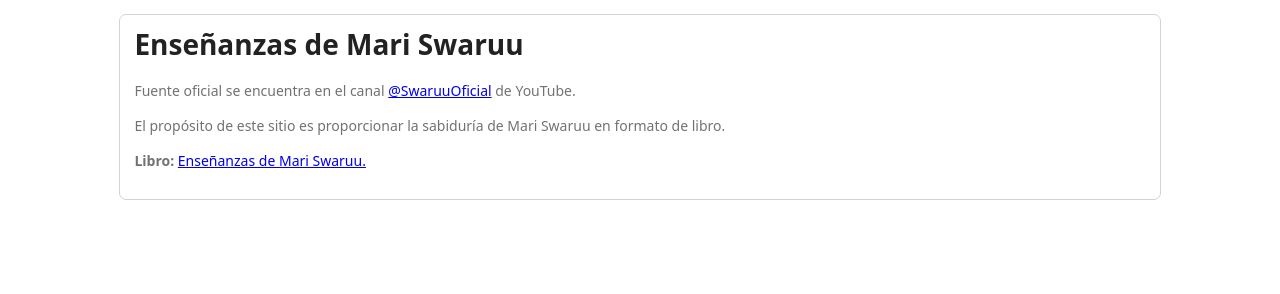
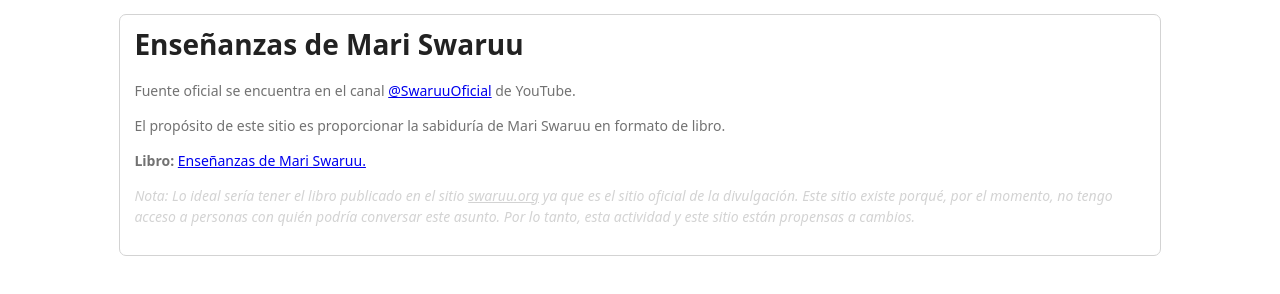
Before and after one commit to MariSwaruu/MariSwaruu.github.io, a plain HTML site: page docs/index.html in a window 1280 px wide. Drawn offline with Linux system fonts and the light colour scheme.

Commit message:
add a note about this website

```diff
--- a/docs/assets/index.css
+++ b/docs/assets/index.css
@@ -6,6 +6,11 @@
     border-radius: 0.5em;
     justify-content: center;
     align-items: center;
+}
+
+p.note, p.note > a {
+    color: lightgrey;
+    font-style: italic;
 }
 
 section {
--- a/docs/index.html
+++ b/docs/index.html
@@ -24,7 +24,14 @@
             <b>Libro:</b> <a
                 href="https://docs.google.com/viewer?url=https://github.com/MariSwaruu/spanish/raw/main/Enseñanzas%20de%20Mari%20Swaruu.pdf">
             Enseñanzas de Mari Swaruu.
-            </a>
+        </a>
+        </p>
+
+        <p class="note">
+            Nota: Lo ideal sería tener el libro publicado en el sitio <a href="https://swaruu.org">swaruu.org</a>
+            ya que es el sitio oficial de la divulgación. Este sitio existe porqué, por el momento, no tengo acceso a
+            personas con quién podría conversar este asunto.
+            Por lo tanto, esta actividad y este sitio están propensas a cambios.
         </p>
     </section>
 </div>
```
